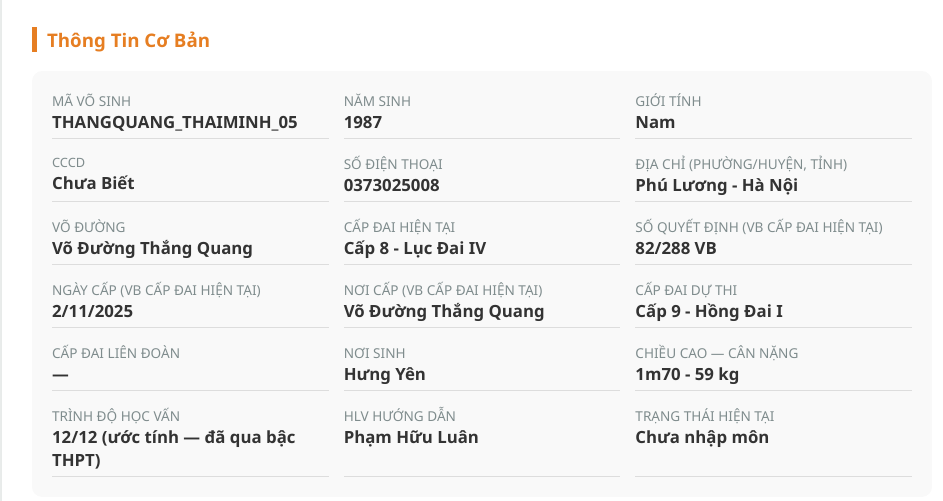
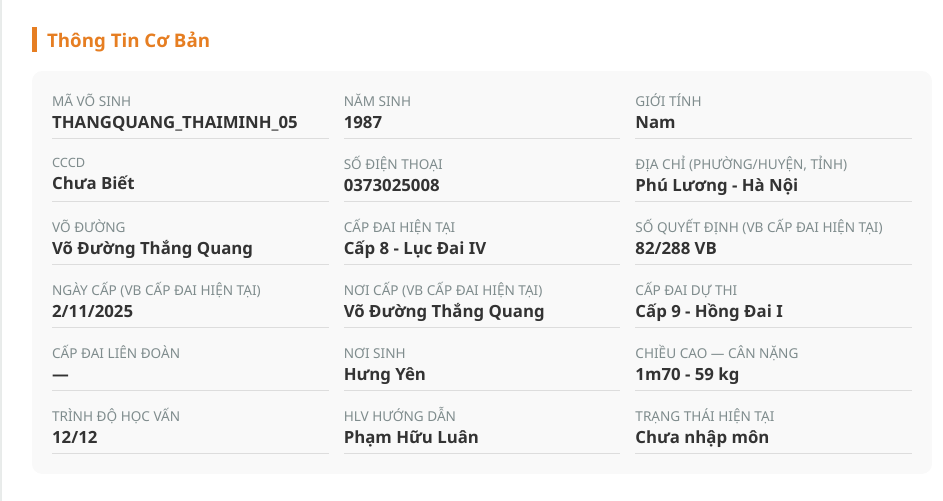
Before and after one commit to phamhuuluan/HoangMinhThang-1987-HungYen-ClbThaiMinh-VoDuongThangQuang, a plain HTML site: page index.html in a window 1280 px wide. Shown: the part 252-753 px from the top of the page, without its empty margins (158-1101 px from the left). Drawn offline with Linux system fonts and the light colour scheme.

Commit message:
Hồ sơ võ sinh: HoangMinhThang-1987-HungYen-ClbThaiMinh-VoDuongThangQuang

```diff
--- a/index.html
+++ b/index.html
@@ -180,7 +180,7 @@
         <div class="info-item"><label>Cấp Đai Liên Đoàn</label><span>—</span></div>
         <div class="info-item"><label>Nơi Sinh</label><span>Hưng Yên</span></div>
         <div class="info-item"><label>Chiều cao — Cân nặng</label><span>1m70 - 59 kg</span></div>
-        <div class="info-item"><label>Trình độ học vấn</label><span>12/12 (ước tính — đã qua bậc THPT)</span></div>
+        <div class="info-item"><label>Trình độ học vấn</label><span>12/12</span></div>
         <div class="info-item"><label>HLV hướng dẫn</label><span>Phạm Hữu Luân</span></div>
         <div class="info-item"><label>Trạng thái hiện tại</label><span>Chưa nhập môn</span></div>
     </div>
```
